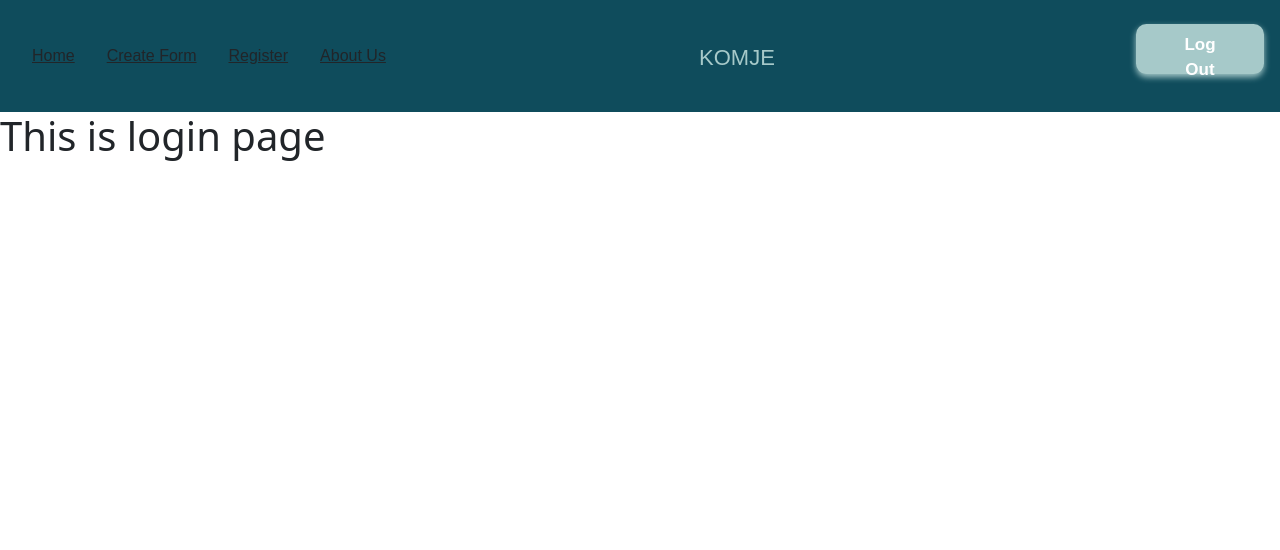
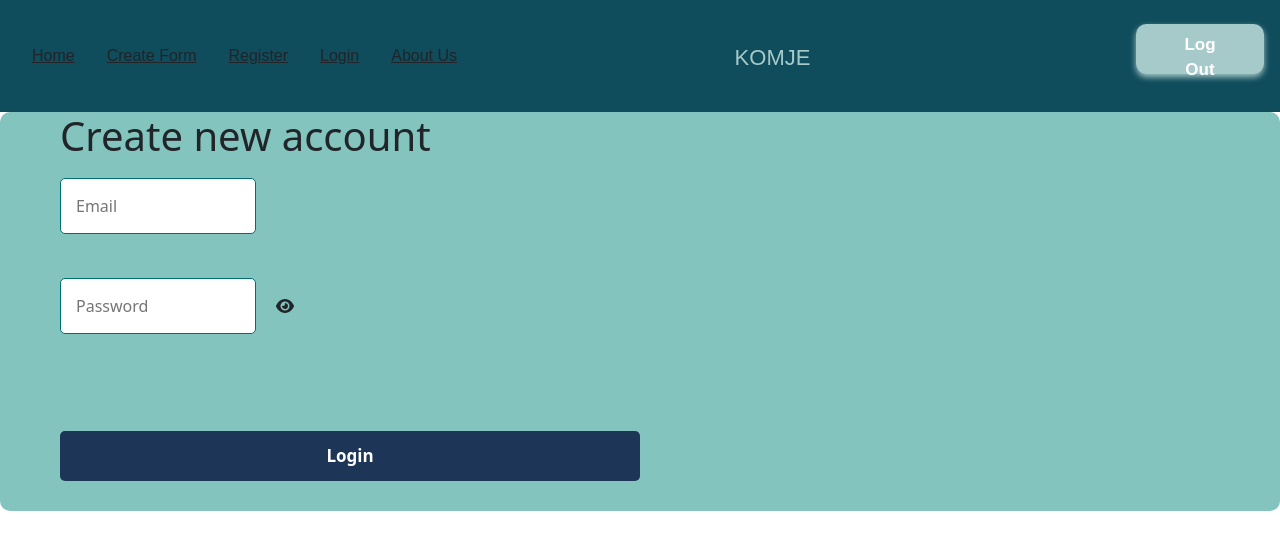
Before and after one commit to Mones-Hamd/FinalProjectHYF, a React app in the folder client/: page /login in a window 1280 px wide. Shown: the top 550 px of the page. Built offline with nearby package versions, Linux system fonts and the light colour scheme.

Commit message:
Created LoginPage

```diff
--- a/client/src/components/LoginForm/LoginForm.css
+++ b/client/src/components/LoginForm/LoginForm.css
@@ -1,4 +1,4 @@
-.signup-box {
+.login-box-box {
   display: flex;
   align-items: center;
   justify-content: center;
@@ -7,7 +7,7 @@
   background-position: center;
 }
 
-.signup-form {
+.login-form {
   background-color: #83c5be;
   padding: 0px 60px;
   border-radius: 10px;
--- a/client/src/components/LoginForm/LoginForm.jsx
+++ b/client/src/components/LoginForm/LoginForm.jsx
@@ -15,7 +15,7 @@ const LoginForm = () => {
   });
   const { setUser } = useContext(UserContext);
 
-  const route = "/user/register";
+  const route = "/user/login";
   const onReceived = (result) => {
     const token = result.token.replace("Bearer ", "");
     var decoded = jwt_decode(token);
@@ -79,8 +79,8 @@ const LoginForm = () => {
   };
 
   return (
-    <div className="signup-box">
-      <form className="signup-form" onSubmit={handleSubmit}>
+    <div className="login-box">
+      <form className="login-form" onSubmit={handleSubmit}>
         <h1>Create new account</h1>
         {inputs.map((input) => (
           <FormInput
@@ -91,7 +91,7 @@ const LoginForm = () => {
             errorMessage={input.errorMessage}
           />
         ))}
-        <button>Sign-up</button>
+        <button>Login</button>
       </form>
     </div>
   );
--- a/client/src/components/Nav/Nav.jsx
+++ b/client/src/components/Nav/Nav.jsx
@@ -43,6 +43,9 @@ const Nav = () => {
                 </Link>
                 <Link to="/register" className="navbar-text">
                   <li>Register</li>
+                </Link>
+                <Link to="/login" className="navbar-text">
+                  <li>Login</li>
                 </Link>
                 <Link to="/aboutUs" className="navbar-text">
                   About Us
@@ -125,6 +128,12 @@ const Nav = () => {
                 <Link to="/aboutUs" className="navbar-text">
                   About Us
                 </Link>
+                <Link to="/register" className="navbar-text">
+                  Register
+                </Link>
+                <Link to="/login" className="navbar-text">
+                  Login
+                </Link>
               </>
             )}
           </ul>
--- a/client/src/pages/Login/Login.jsx
+++ b/client/src/pages/Login/Login.jsx
@@ -1,7 +1,12 @@
 import React from "react";
+import LoginForm from "../../components/LoginForm/LoginForm";
 
 const Login = () => {
-  return <h1>This is login page</h1>;
+  return (
+    <div>
+      <LoginForm />
+    </div>
+  );
 };
 
 export default Login;
--- a/client/src/pages/Register/Register.jsx
+++ b/client/src/pages/Register/Register.jsx
@@ -4,8 +4,6 @@ import SignUpForm from "../../components/SignUpForm/SignUpForm";
 const Register = () => {
   return (
     <div>
-      <h1>This is register page</h1>
-
       <SignUpForm />
     </div>
   );
```
